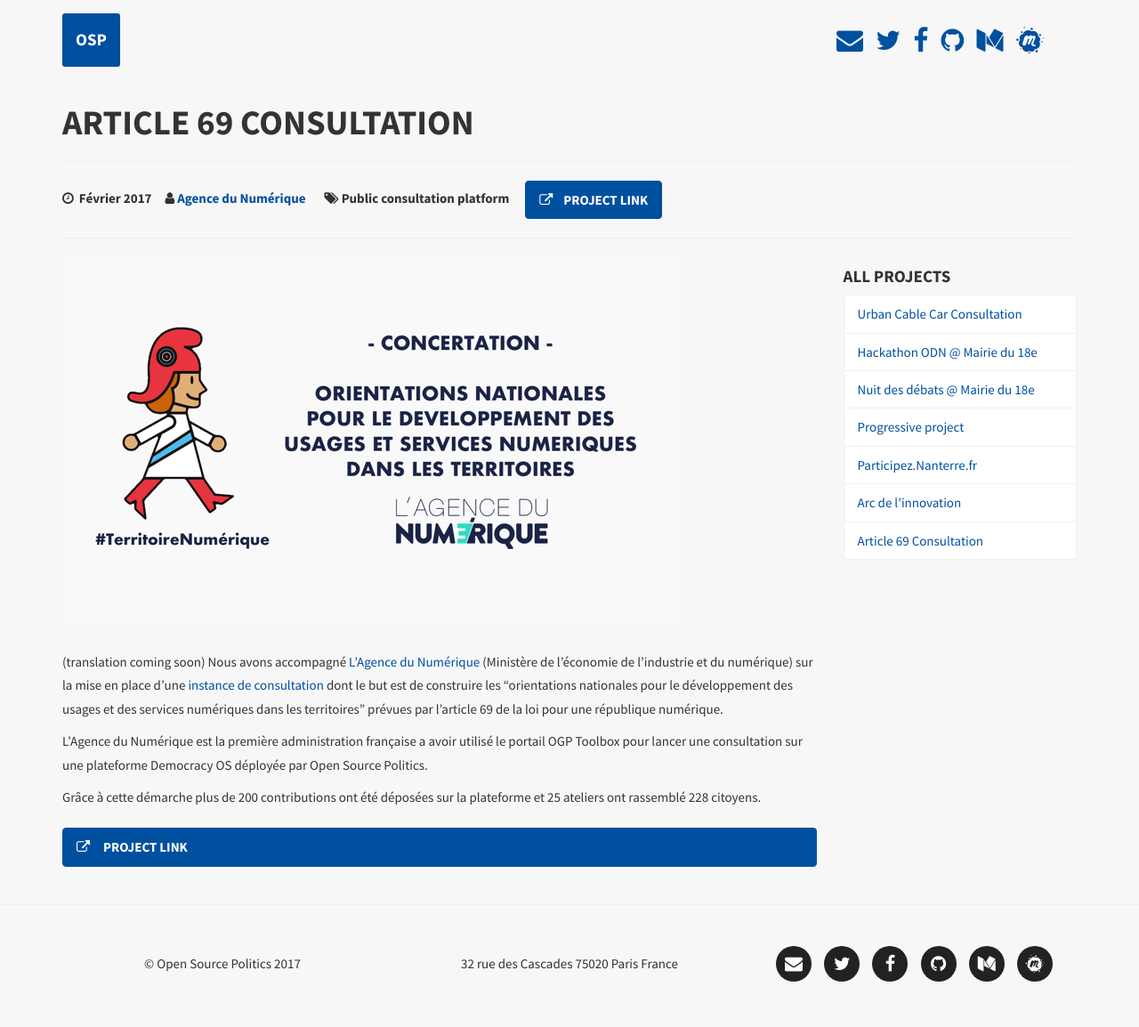
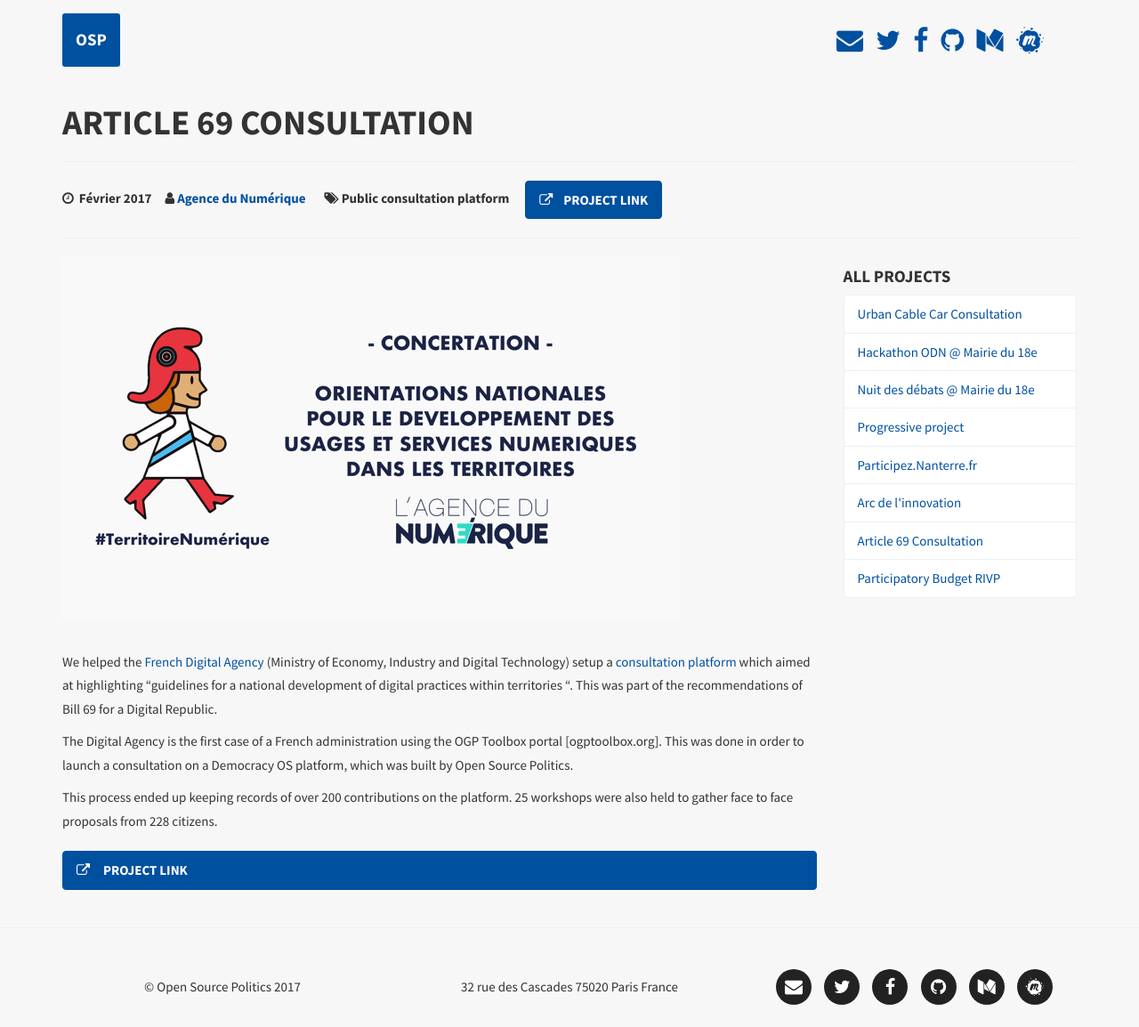
Before and after one commit to OpenSourcePolitics/opensourcepolitics_web-site, a Jekyll site: the page built from _refs-en/2017-02-12-article69.markdown, in a window 1280 px wide. Shown: the whole page at 89% size. Built offline with Jekyll 4.4.1, drawn with Linux system fonts in a browser that asks for light colours; some web fonts are replaced; before the commit the page ends 1128 px from its top, so only the background shows below that.

Commit message:
add rivp ref in english

```diff
--- a/_refs-en/2017-02-12-article69.markdown
+++ b/_refs-en/2017-02-12-article69.markdown
@@ -14,9 +14,8 @@ locale: en
 
 ---
 
-(translation coming soon)
-Nous avons accompagné [L'Agence du Numérique](http://agencedunumerique.gouv.fr/) (Ministère de l'économie de l'industrie et du numérique) sur la mise en place d'une [instance de consultation](https://article69.agencedunumerique.gouv.fr/) dont le but est de construire les "orientations nationales pour le développement des usages et des services numériques dans les territoires" prévues par l'article 69 de la loi pour une république numérique.
+We helped the [French Digital Agency](http://agencedunumerique.gouv.fr/) (Ministry of Economy, Industry and Digital Technology) setup a [consultation platform](https://article69.agencedunumerique.gouv.fr/) which aimed at highlighting “guidelines for a national development of digital practices within territories “. This was part of the recommendations of Bill 69 for a Digital Republic.
 
-L'Agence du Numérique est la première administration française a avoir utilisé le portail OGP Toolbox pour lancer une consultation sur une plateforme Democracy OS déployée par Open Source Politics.
+The Digital Agency is the first case of a French administration using the OGP Toolbox portal [ogptoolbox.org]. This was done in order to launch a consultation on a Democracy OS platform, which was built by Open Source Politics.
 
-Grâce à cette démarche plus de 200 contributions ont été déposées sur la plateforme et 25 ateliers ont rassemblé 228 citoyens.
+This process ended up keeping records of over 200 contributions on the platform. 25 workshops were also held to gather face to face proposals from 228 citizens.
```
Also changed, not shown: _refs-en/2017-03-29-bp-rivp.markdown (added, +19 -0 lines).
